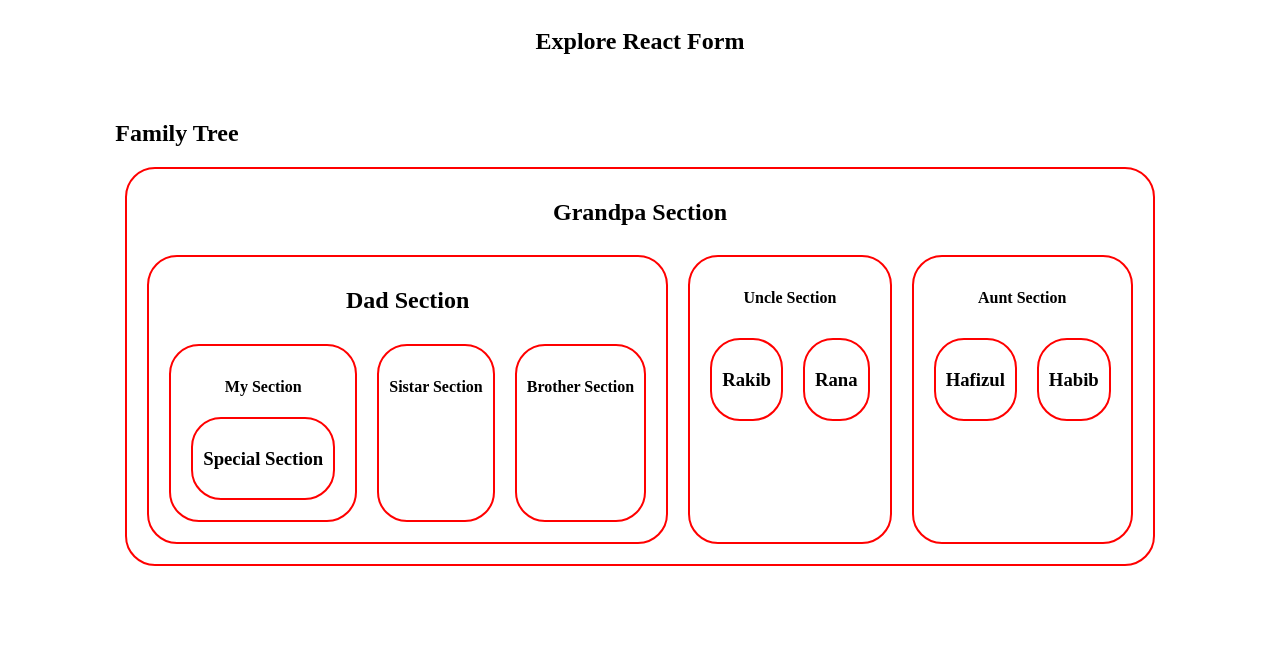
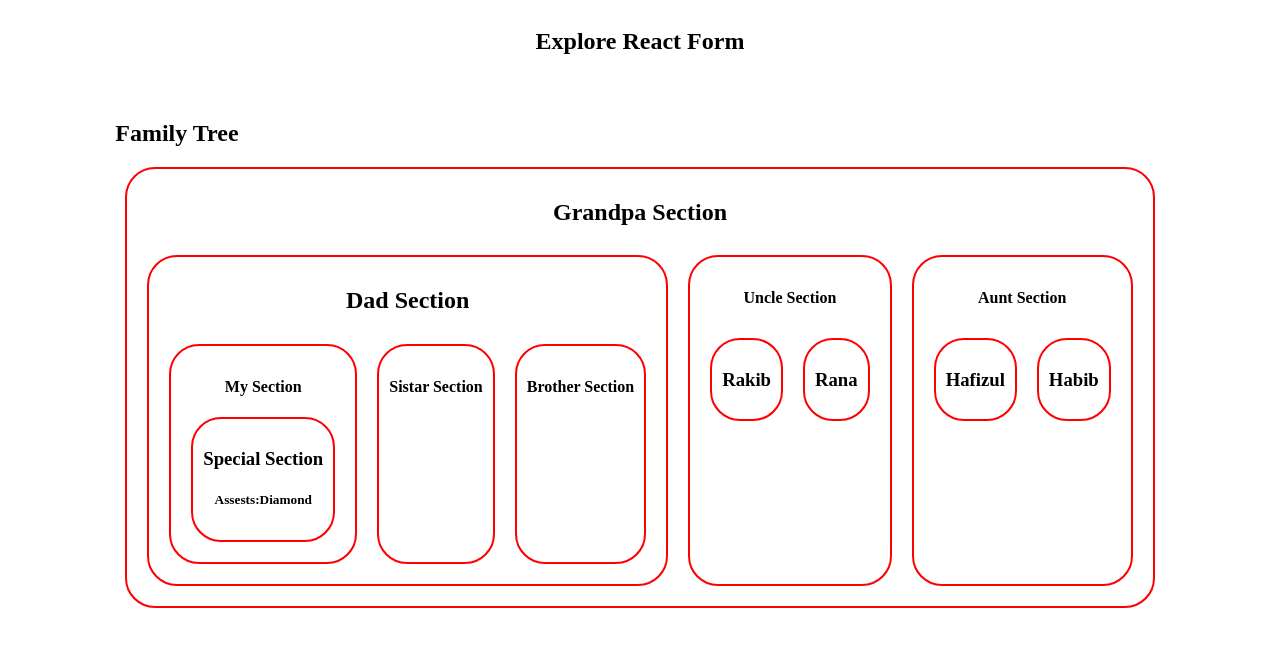
Before and after one commit to mdhafizulislam2004/Form_Data_Using_Submit, a React (Vite) app in the folder Access_Data/: page / in a window 1280 px wide. Shown: the top 646 px of the page. Built offline with nearby package versions, Linux system fonts and the light colour scheme.

Commit message:
Context Api Learning

```diff
--- a/Access_Data/src/Components/FamilyTree/FamilyTree.jsx
+++ b/Access_Data/src/Components/FamilyTree/FamilyTree.jsx
@@ -1,11 +1,19 @@
 import Grandpa from "./Grandpa";
 import './FamilyTree.css'
+import { createContext } from "react";
+
+export const assestContext=createContext('')
 
 const FamilyTree = () => {
+
+    const newAssest="Diamond";
+
     return (
         <div className="family-tree">
             <h1>Family Tree</h1>
-            <Grandpa></Grandpa>
+            <assestContext.Provider value={newAssest}>
+                <Grandpa></Grandpa>
+            </assestContext.Provider>
         </div>
     );
 };
--- a/Access_Data/src/Components/FamilyTree/Special.jsx
+++ b/Access_Data/src/Components/FamilyTree/Special.jsx
@@ -1,7 +1,14 @@
+import { useContext } from "react";
+import { assestContext } from "./FamilyTree";
+
 const Special = () => {
+
+    const newAssest=useContext(assestContext)
+
     return (
         <div>
             <h3>Special Section</h3>
+            <h5>Assests:{newAssest}</h5>
         </div>
     );
 };
```
